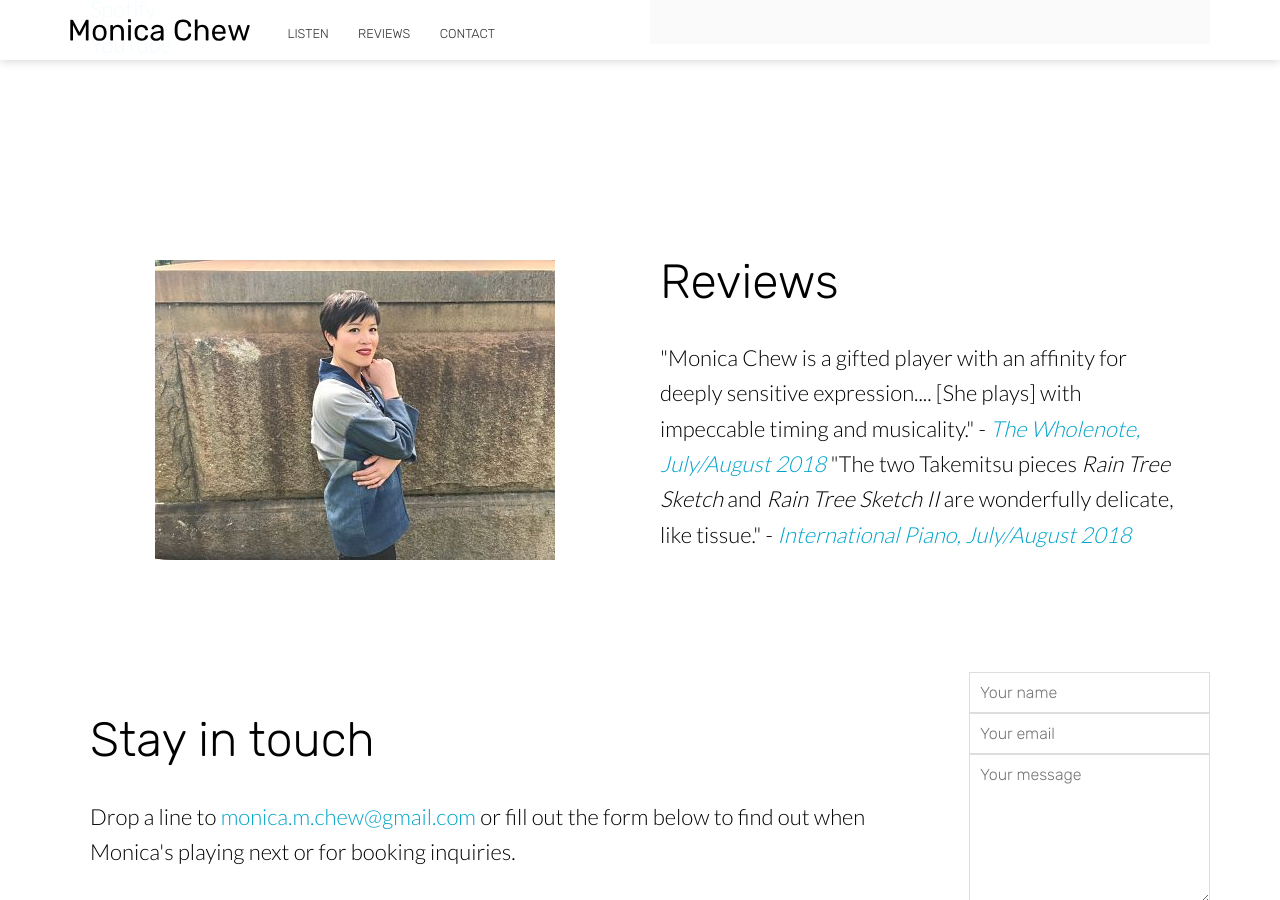
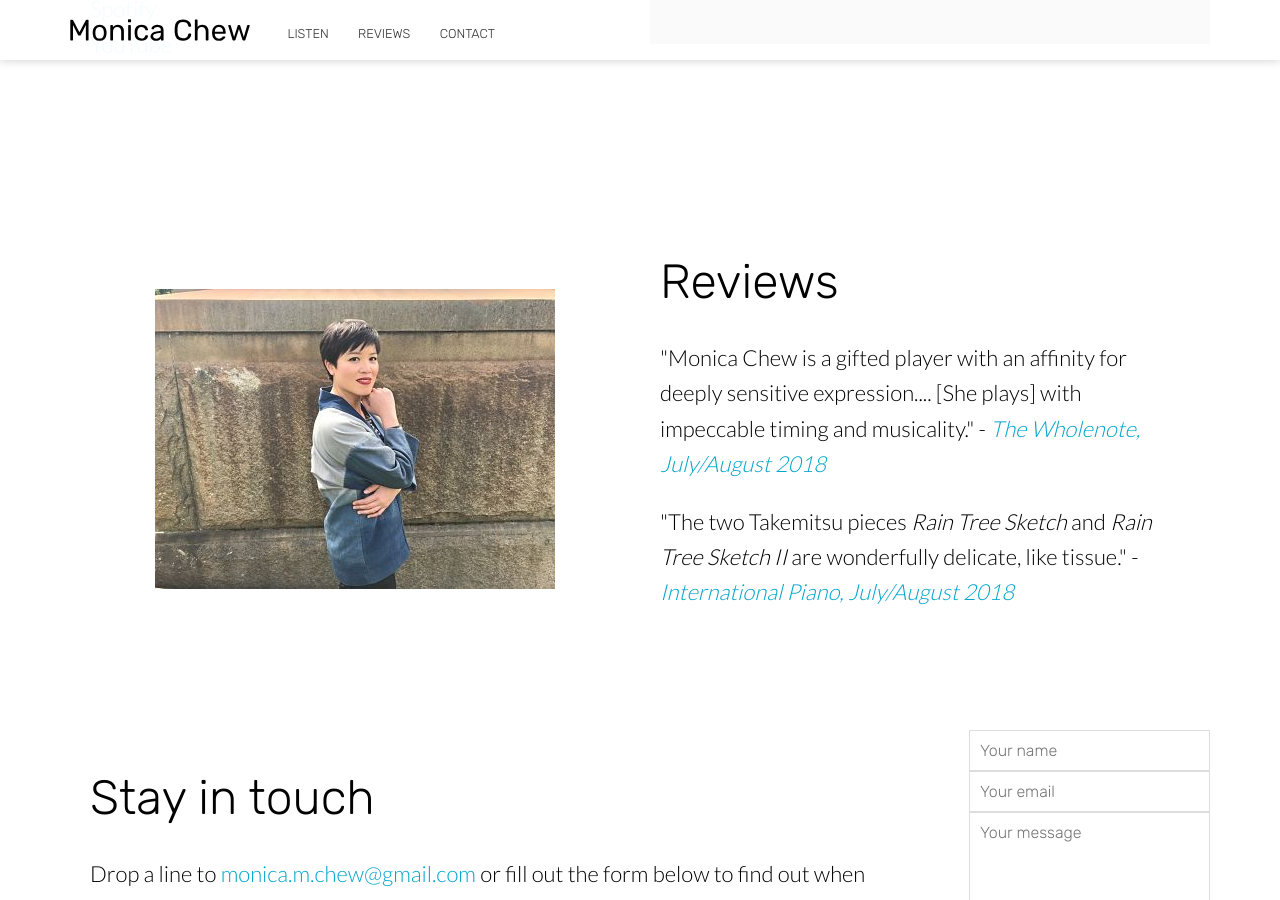
Before and after one commit to monicachew/monicachew.github.io, a Jekyll site: the page built from index.html, in a window 1280 px wide and 900 px high, scrolled down 1379 px. Built offline with Jekyll 4.4.1, drawn with Linux system fonts in a browser that asks for light colours; nearby versions of some CDN libraries; grey boxes are pictures that could not be loaded.

Commit message:
Fix paragraph break

```diff
--- a/index.html
+++ b/index.html
@@ -42,6 +42,8 @@ bottom_image: /uploads/monica-head.png
 				</h2>
 				<p class="editable">
 					"Monica Chew is a gifted player with an affinity for deeply sensitive expression.... [She plays] with impeccable timing and musicality." - <em><a data-cms-editor-link-style="undefined" href="https://www.thewholenote.com/index.php/booksrecords2/classicalabeyond/28134-keyed-in-june-july-august-2018">The Wholenote, July/August 2018</a></em>
+				</p>
+				<p class="editable">
 					"The two Takemitsu pieces <i>Rain Tree Sketch</i> and <i>Rain Tree Sketch II</i> are wonderfully delicate, like tissue." - <em><a href="https://pocketmags.com/international-piano-magazine">International Piano, July/August 2018</a></em>
 				</p>
 			</div>
```
